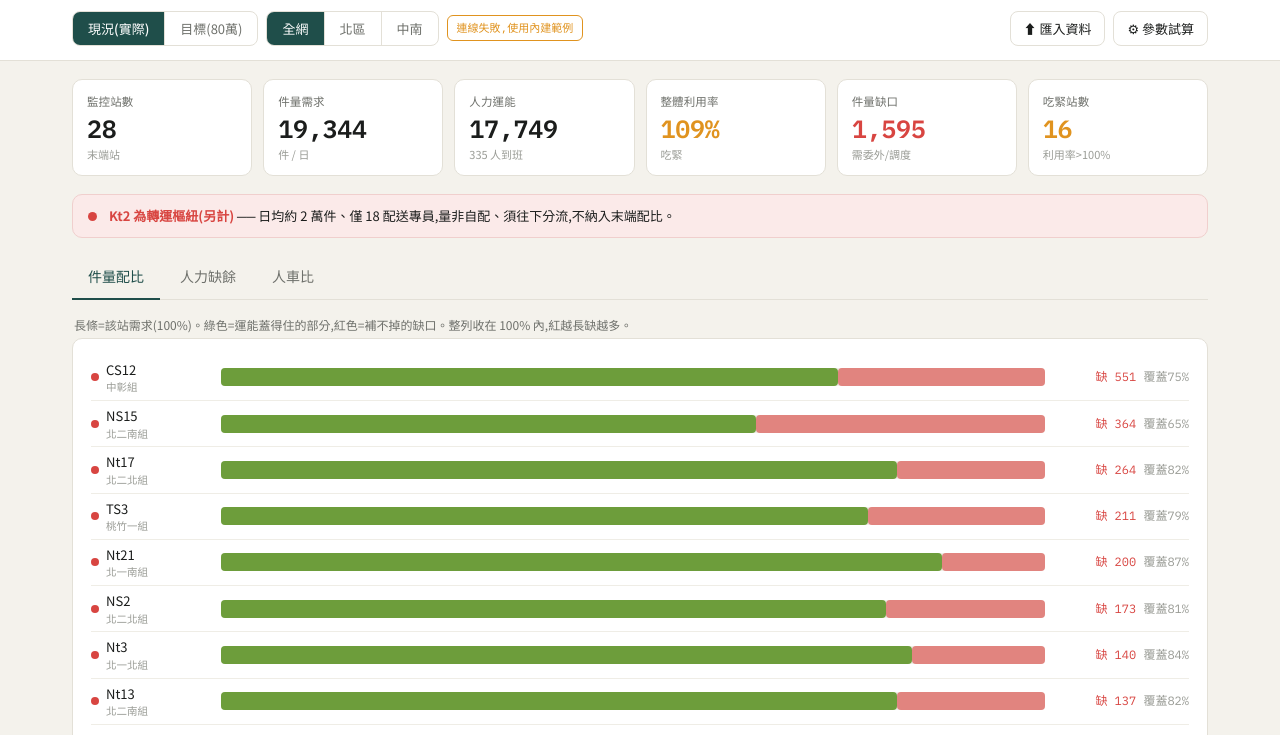
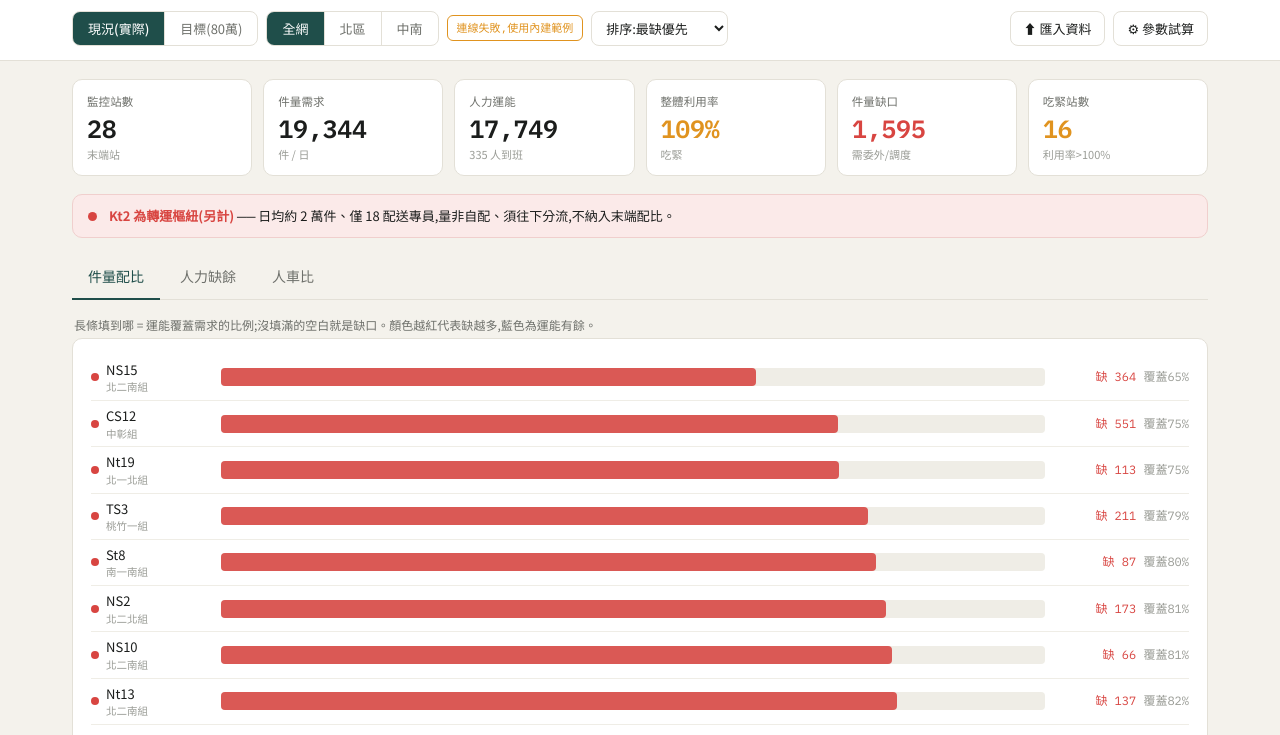
Before and after one commit to tw81024s-ops/fulcrum, a plain HTML site: page index.html in a window 1280 px wide. Shown: the part 51-786 px from the top of the page. Drawn offline with Linux system fonts and the light colour scheme.

Commit message:
Add files via upload

```diff
--- a/index.html
+++ b/index.html
@@ -43,6 +43,9 @@
     padding:7px 13px;font-size:13px;color:var(--ink);cursor:pointer;display:inline-flex;gap:6px;align-items:center}
   .pbtn:hover{border-color:var(--accent);color:var(--accent)}
   .statuspill{font-size:11px;color:var(--accent);border:1px solid var(--line);border-radius:6px;padding:4px 9px}
+  .sortsel{font-family:var(--tc);font-size:13px;color:var(--ink);background:var(--panel);
+    border:1px solid var(--line);border-radius:8px;padding:6px 10px;cursor:pointer}
+  .sortsel:focus{outline:none;border-color:var(--accent)}
 
   /* kpis */
   .kpis{display:grid;grid-template-columns:repeat(6,1fr);gap:11px;margin:18px 0}
@@ -140,6 +143,11 @@
         <button data-d="中南">中南</button>
       </div>
       <span class="statuspill mono" id="status">載入中…</span>
+      <select id="sortSel" class="sortsel">
+        <option value="gap">排序:最缺優先</option>
+        <option value="surplus">排序:最有餘優先</option>
+        <option value="name">排序:站名</option>
+      </select>
       <div class="spacer"></div>
       <button class="pbtn" id="openImport">⬆ 匯入資料</button>
       <button class="pbtn" id="openParam">⚙ 參數試算</button>
@@ -223,7 +231,7 @@ const DEFAULTS = {
 };
 let P = {...DEFAULTS};
 let shareOverride = {};   // 各站配比試算覆寫 {站:小數}
-let mode='act', dept='all', view='vol';
+let mode='act', dept='all', view='vol', sortMode='gap';
 
 const COL={red:'#D84541',amber:'#E0931F',green:'#5C9224',blue:'#3580D0'};
 const fmt=n=>Math.round(n).toLocaleString();
@@ -269,7 +277,7 @@ function renderKPI(){
 }
 
 const HINTS={
-  vol:'長條=該站需求(100%)。綠色=運能蓋得住的部分,紅色=補不掉的缺口。整列收在 100% 內,紅越長缺越多。',
+  vol:'長條填到哪 = 運能覆蓋需求的比例;沒填滿的空白就是缺口。顏色越紅代表缺越多,藍色為運能有餘。',
   ppl:'把件量缺口換算成「人」。紅色向右=缺人、藍色向左=餘裕。一人標準產能 = 人均參數。',
   veh:'每日到班人數 ÷ 配送車數(已扣轉運大車)。虛線=1.0(一人一車)。>1 車不足、<1 車閒置。'
 };
@@ -279,29 +287,28 @@ function renderChart(){
   const r=rows();
   let html='';
   if(view==='vol'){
-    // 以「需求 = 100%」為基準:綠色=運能覆蓋的部分,紅色=補不掉的缺口(收在100%內)
-    r.sort((a,b)=>(b.m.demand-b.m.capP)-(a.m.demand-a.m.capP));  // 缺口大→小
+    // 長條填到哪 = 運能覆蓋需求的比例;沒填滿的空白即缺口。單色,顏色=燈號
+    const cov=x=>x.m.capP/Math.max(x.m.demand,1);
+    const sorters={gap:(a,b)=>cov(a)-cov(b), surplus:(a,b)=>cov(b)-cov(a), name:(a,b)=>a.d.st.localeCompare(b.d.st)};
+    r.sort(sorters[sortMode]||sorters.gap);
     html=r.map(({d,m})=>{
-      const cover = m.demand>0 ? Math.min(m.capP/m.demand,1) : 1;   // 覆蓋率 0~1
-      const covPct = Math.round(cover*100);
-      const gap = Math.max(0, Math.round(m.demand-m.capP));         // 缺口件
-      const surplus = Math.max(0, Math.round(m.capP-m.demand));     // 餘裕件
-      const covW = cover*100;
-      const bar = `
-        <div class="track">
-          <div class="fill" style="left:0;width:${covW}%;background:${gap>0?COL.green:COL.blue}"></div>
-          ${gap>0?`<div class="fill" style="left:${covW}%;width:${100-covW}%;background:${COL.red};opacity:.62"></div>`:''}
-        </div>`;
+      const ratio = m.demand>0 ? m.capP/m.demand : 1;     // 覆蓋率
+      const covW  = Math.min(ratio,1)*100;                // 長條填滿比例(上限100)
+      const gap   = Math.max(0, Math.round(m.demand-m.capP));
+      const surplus = Math.max(0, Math.round(m.capP-m.demand));
+      const c = COL[m.status];
+      const bar = `<div class="track"><div class="fill" style="left:0;width:${covW}%;background:${c}"></div></div>`;
       const val = gap>0
-        ? `<span class="mono" style="color:${COL.red}">缺 ${fmt(gap)}</span> <span class="s mono">覆蓋${covPct}%</span>`
-        : `<span class="mono" style="color:${COL.blue}">餘 ${fmt(surplus)}</span> <span class="s mono">100%</span>`;
+        ? `<span class="mono" style="color:${c}">缺 ${fmt(gap)}</span> <span class="s mono">覆蓋${Math.round(ratio*100)}%</span>`
+        : `<span class="mono" style="color:${c}">餘 ${fmt(surplus)}</span> <span class="s mono">${Math.round(ratio*100)}%</span>`;
       return rowHTML(d, bar, val);
     }).join('');
-    legend([[COL.green,'運能覆蓋'],[COL.red,'缺口(補不掉)'],[COL.blue,'運能有餘']]);
+    legend([[COL.red,'缺很多'],[COL.amber,'略缺'],[COL.green,'蓋得住'],[COL.blue,'運能有餘'],['var(--line2)','空白=缺口']]);
   }
   else if(view==='ppl'){
     const max=Math.max(...r.map(x=>Math.abs(x.m.needP)),1);
-    r.sort((a,b)=>b.m.needP-a.m.needP);
+    const sorters={gap:(a,b)=>b.m.needP-a.m.needP, surplus:(a,b)=>a.m.needP-b.m.needP, name:(a,b)=>a.d.st.localeCompare(b.d.st)};
+    r.sort(sorters[sortMode]||sorters.gap);
     html=r.map(({d,m})=>{
       const v=m.needP, short=v>0, c=short?COL.red:COL.blue;
       const w=Math.abs(v)/max*50;
@@ -317,7 +324,8 @@ function renderChart(){
   else {
     const max=Math.max(...r.map(x=>x.m.ratio),1.2);
     const oneL=1/max*100;
-    r.sort((a,b)=>b.m.ratio-a.m.ratio);
+    const sorters={gap:(a,b)=>b.m.ratio-a.m.ratio, surplus:(a,b)=>a.m.ratio-b.m.ratio, name:(a,b)=>a.d.st.localeCompare(b.d.st)};
+    r.sort(sorters[sortMode]||sorters.gap);
     html=r.map(({d,m})=>{
       const rt=m.ratio, c=rt>1.1?COL.red:rt<0.6?COL.blue:COL.green;
       return rowHTML(d, `
@@ -477,6 +485,7 @@ document.querySelectorAll('#deptSeg button').forEach(b=>b.onclick=()=>{
   dept=b.dataset.d; document.querySelectorAll('#deptSeg button').forEach(x=>x.classList.toggle('on',x===b)); renderAll();});
 document.querySelectorAll('#tabs button').forEach(b=>b.onclick=()=>{
   view=b.dataset.v; document.querySelectorAll('#tabs button').forEach(x=>x.classList.toggle('on',x===b)); renderChart();});
+document.getElementById('sortSel').onchange=e=>{ sortMode=e.target.value; renderChart(); };
 const scrim=document.getElementById('scrim'), drawer=document.getElementById('drawer');
 const impDrawer=document.getElementById('impDrawer');
 const openD=()=>{closeImp();scrim.classList.add('on');drawer.classList.add('on')};
```
